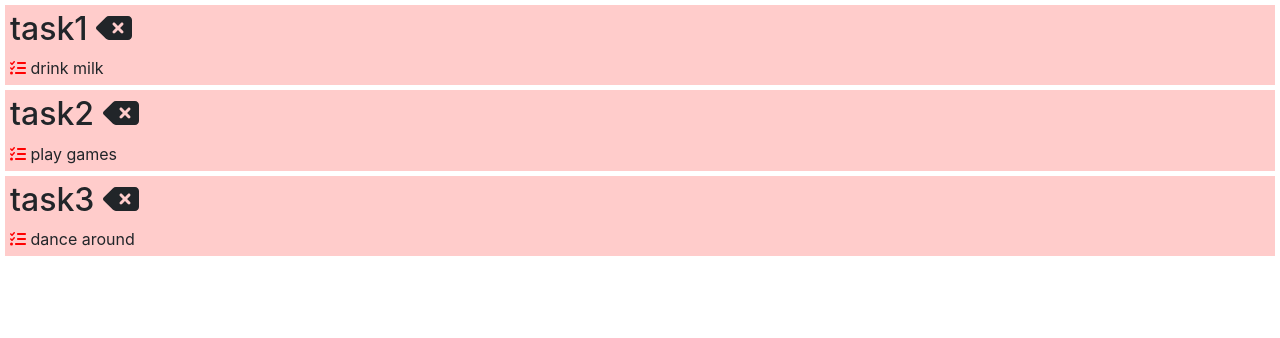
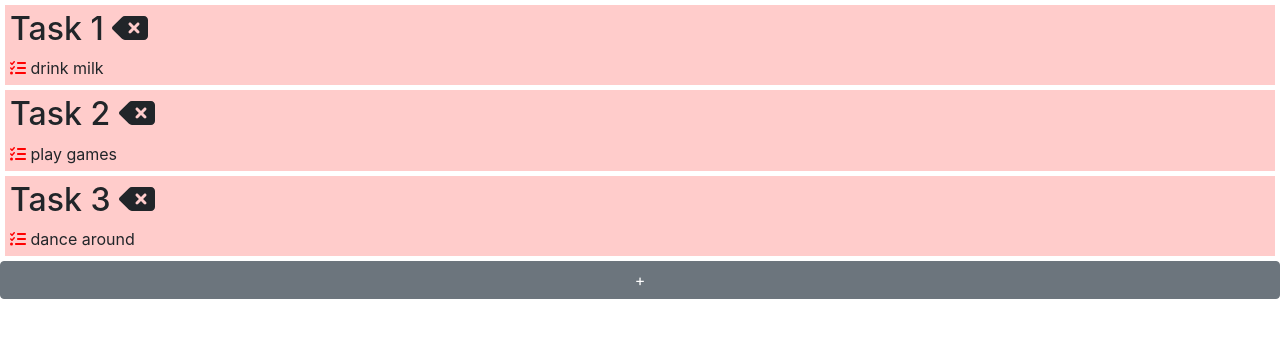
Before and after one commit to nairsneha/Task-Tracker, a React (Create React App) app: page / in a window 1280 px wide. Shown: the top 338 px of the page. Built offline with nearby package versions, Linux system fonts and the light colour scheme.

Commit message:
before adding onSubmit

```diff
--- a/src/component/TaskTracker/TaskMaker.js
+++ b/src/component/TaskTracker/TaskMaker.js
@@ -9,7 +9,8 @@ const TaskMaker = (props) => {
         <div style={props.task.reminder === true ? {backgroundColor: '#C7F6B6', margin : '5px', padding: '5px'} :
             {backgroundColor: '#FFCCCB', margin : '5px', padding: '5px'} } onDoubleClick={props.onToggle}>
             <h2> {props.task.name} <FontAwesomeIcon icon={faDeleteLeft} onClick={props.onDelete} /></h2>
-            <FontAwesomeIcon icon={faTasks} style={{color: 'red'}}/>
+            <FontAwesomeIcon icon={faTasks} style={props.task.reminder === true ? {color: 'green'} :
+                {color: 'red'}}/>
             &nbsp;{ props.task.description}
         </div>
         </>
--- /dev/null
+++ b/src/component/TaskTracker/addTask.js
@@ -0,0 +1,11 @@
+import React from "react";
+
+const addTask = () => {
+  return(
+      <>
+          <input placeholder={'Your text here'}/>
+      </>
+  );
+}
+
+export default addTask;
--- a/src/component/TaskTracker/index.js
+++ b/src/component/TaskTracker/index.js
@@ -1,29 +1,28 @@
 import React, {useState} from "react";
 import TaskMaker from "./TaskMaker";
+import addTask from "./addTask";
 
 const TaskTracker = (props) => {
 
     const [tasks, setTasks] = useState(
-        [
-            {
-                "name": "task1",
-                "id" : 1,
-                "description": "drink milk",
-                "reminder": false
-            },
-            {
-                "name": "task2",
-                "id" : 2,
-                "description": "play games",
-                "reminder": false
-            },
-            {
-                "name": "task3",
-                "id" : 3,
-                "description": "dance around",
-                "reminder": false
-            }
-        ]
+        props.tasks
+    );
+
+    const [addTaskButton, setAddTaskBtn] = useState(
+        [<button id={'add-task-btn'} type='submit' className={'btn btn-secondary btn-block'} onClick={() => addNewTask()}> Add Task </button> ]
+    );
+
+    const [createTaskButton, setCreateTaskBtn] = useState(
+
+        [<button id={'create-task-btn'} className={'btn btn-secondary btn-block'} onClick={() => renderForm()}> + </button> ]
+    );
+
+    const [form, setForm] = useState(
+         []
+    );
+
+    const [sign, setSign] = useState(
+        ''
     );
 
     const deleteTask = (id) => {
@@ -36,15 +35,58 @@ const TaskTracker = (props) => {
         setTasks(tasks.map((task) => task.id=== id ? {...task, reminder: !task.reminder} : task))
     }
 
+    const renderForm = () => {
+        // setCreateTaskBtn(prevState => ({
+        //     ...prevState,
+        //     'btn': []
+        // }));
+
+        setForm(form.concat(<form className='add-form'><div className='form-control'>
+        <div id={'name-id'}>
+                <label>Enter Task Name: </label> &nbsp;&nbsp;&nbsp;&nbsp;&nbsp;&nbsp;&nbsp;&nbsp;&nbsp;&nbsp;&nbsp;
+                <input placeholder={'Your text here'}/>
+            </div>
+            <div id={'id-id'}>
+                <label>Enter Task Id: </label>&nbsp;&nbsp;&nbsp;&nbsp;&nbsp;&nbsp;&nbsp;&nbsp;&nbsp;&nbsp;&nbsp;&nbsp;&nbsp;&nbsp;&nbsp;&nbsp;&nbsp;&nbsp;&nbsp;
+                <input placeholder={'Your text here'}/>
+            </div>
+            <div id={'desc-id'}>
+                <label>Enter Task Description: </label>&nbsp;&nbsp;
+                <input placeholder={'Your text here'}/>
+            </div>
+            <input type='text' value={sign} onChange={(e) => setSign(e.target.value)}/>
+            {addTaskButton}
+        </div> </form>
+    ));
+    }
+
+    const addNewTask = () => {
+
+        document.getElementById('add-task-btn').remove();
+        document.getElementById('name-id').remove();
+        document.getElementById('id-id').remove();
+        document.getElementById('desc-id').remove();
+
+         form.setState(this.getInitialState());
+
+        setForm(form.concat(<div>
+            <button id={'create-task-btn'} className={'btn btn-secondary btn-block'} onClick={() => renderForm()}> + </button>
+        </div>));
+    }
+
     return(
         <>
-            {tasks.map((task,index) => {
+            {tasks.map((task, index) => {
                 return (
                     <>
                         <TaskMaker task = {task} onDelete= {() => deleteTask(task.id)} onToggle={() => toggleReminder(task.id)}/>
                     </>
                 );
             })}
+
+            {/*{createTaskButton}*/}
+            <button id={'create-task-btn'} className={'btn btn-secondary btn-block'} onClick={() => renderForm()}> + </button>
+            {form}
         </>
     );
 
--- a/src/component/TaskTracker/tasks.json
+++ b/src/component/TaskTracker/tasks.json
@@ -1,18 +1,18 @@
 [
   {
-    "name": "task1",
+    "name": "Task 1",
     "id" : 1,
     "description": "drink milk",
     "reminder": false
   },
   {
-    "name": "task2",
+    "name": "Task 2",
     "id" : 2,
     "description": "play games",
     "reminder": false
   },
   {
-    "name": "task3",
+    "name": "Task 3",
     "id" : 3,
     "description": "dance around",
     "reminder": false
```
Also changed, not shown: src/component/Employee(Practice)/index.js (renamed from src/component/Employee/index.js), src/component/Input(Practice)/button/index.js (renamed from src/component/Input/button/index.js), src/component/Input(Practice)/index.js (renamed from src/component/Input/index.js), src/component/Input(Practice)/textbox/index.js (renamed from src/component/Input/textbox/index.js).
